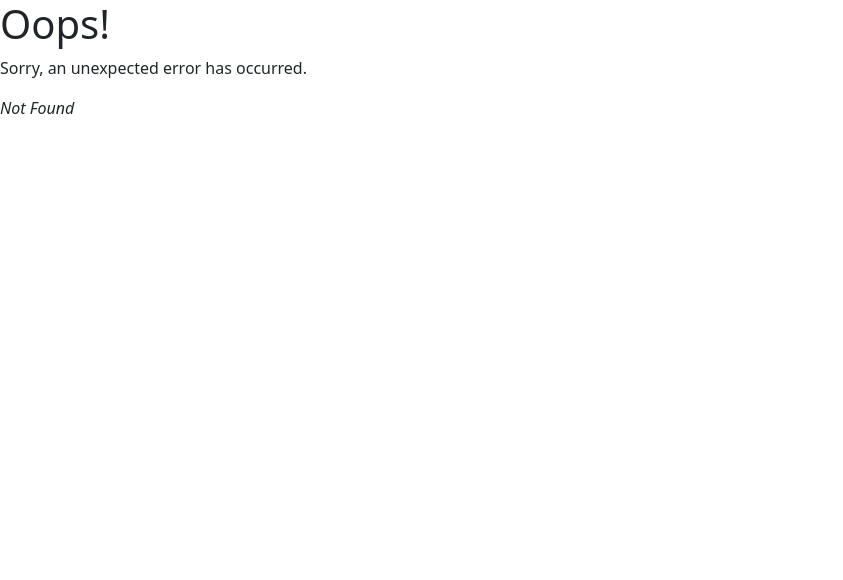
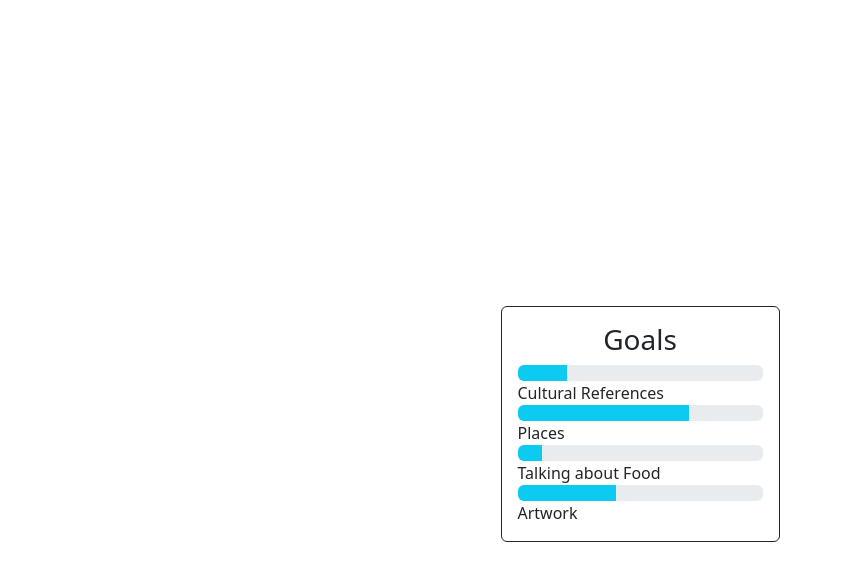
Before and after one commit to RishiSajay/PenPals, a React (Vite) app: page /goals in a window 1280 px wide. Before the commit this address had no page. Shown: the top 580 px of the page, without its empty margins (0-843 px from the left). Built offline with nearby package versions, Linux system fonts and the light colour scheme.

Commit message:
goal block

```diff
--- /dev/null
+++ b/src/Components/Goals.tsx
@@ -0,0 +1,29 @@
+// basic display of goals, will become adjustment page, should prob keep goal box consistent between pages
+import { ProgressBar } from "react-bootstrap";
+
+const Loading = () => {
+
+    return (
+      <>
+          <body>
+              <div className="d-flex justify-content-center container align-items-center min-vh-100">
+                <div className="card card w-25 mt-5 border border-dark rounded">
+                    <div className="card-body">
+                            <h3 className="text-center">Goals</h3>
+                            <ProgressBar variant="info" now={20} />
+                            Cultural References
+                            <ProgressBar variant="info" now={70} />
+                            Places
+                            <ProgressBar variant="info" now={10} />
+                            Talking about Food
+                            <ProgressBar variant="info" now={40} />
+                            Artwork
+                    </div>
+                </div>
+          </div>
+        </body>
+      </>
+    );
+  };
+
+  export default Loading;
--- a/src/Components/Loading.tsx
+++ b/src/Components/Loading.tsx
@@ -7,7 +7,7 @@ const Loading = () => {
             <div className="card card w-25 mt-5 border border-dark rounded text-center">
             <div className="card-body">
                 <h3>Loading</h3>
-                Your accuracy went up by 10% last week!
+                Incroyable! Your accuracy went up by 10% last week.
             </div>
             </div>
         </div>
```
Also changed, not shown: src/main.tsx (+6 -1 lines).
